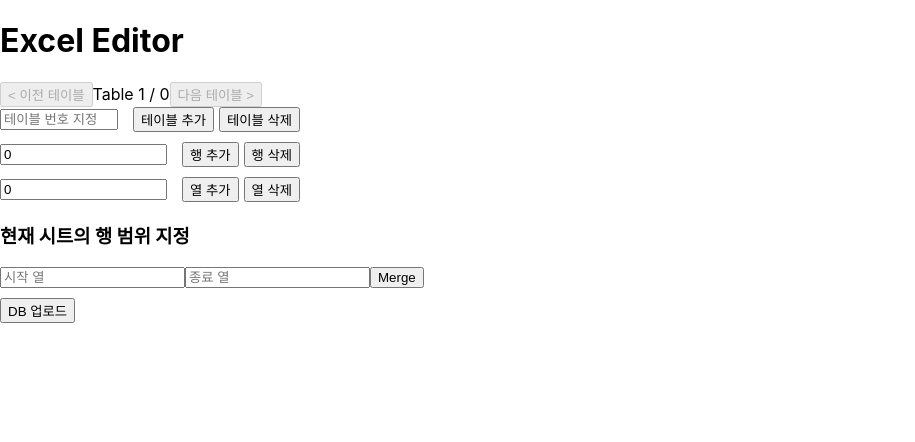
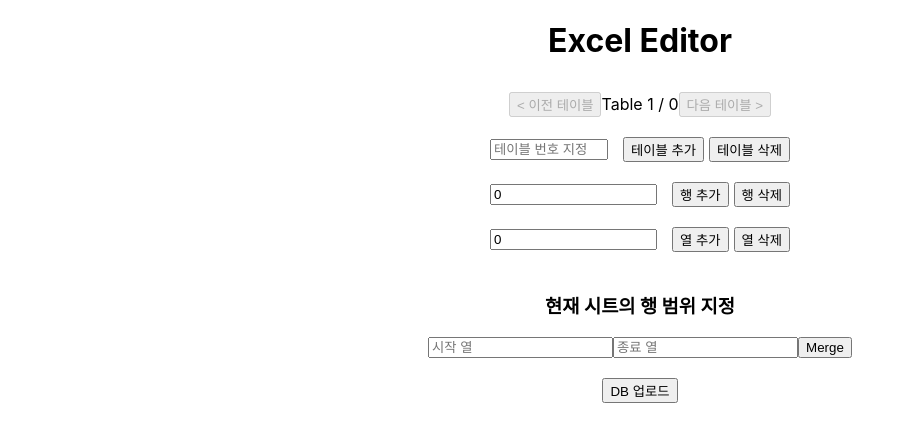
Before and after one commit to SKKUsanhak/frontend, a React (Create React App) app: page /excelEditor in a window 1280 px wide. Shown: the top 442 px of the page, without its empty margins (0-915 px from the left). Built offline with nearby package versions, Linux system fonts and the light colour scheme.

Commit message:
start css

```diff
--- a/package.json
+++ b/package.json
@@ -3,10 +3,14 @@
   "version": "0.1.0",
   "private": true,
   "dependencies": {
+    "@emotion/react": "^11.11.4",
+    "@emotion/styled": "^11.11.5",
+    "@mui/material": "^5.16.1",
     "@testing-library/jest-dom": "^5.17.0",
     "@testing-library/react": "^13.4.0",
     "@testing-library/user-event": "^13.5.0",
     "axios": "^1.7.2",
+    "bootstrap": "^5.3.3",
     "exceljs": "^4.4.0",
     "file-saver": "^2.0.5",
     "filesaver": "^0.0.13",
--- a/src/component/excelEditor/ExcelEditor.css
+++ b/src/component/excelEditor/ExcelEditor.css
@@ -29,7 +29,9 @@
   .table {
     width: 100%;
     border-collapse: collapse;
+    border: 1px solid #ccc;
     margin-top: 10px;
+    margin: 0 auto;
   }
 
   /* Th 스타일 */
@@ -66,3 +68,19 @@
   .cell-input:focus {
     outline: none;
   }
+  .excel-editor {
+    display: flex;
+    flex-direction: column;
+    align-items: center;
+    justify-content: center;
+  }
+
+  .sheet-navigation, .Tablecontrols, .Rowcontrols, .Colcontrols, .ColumnRanges, table, .upload-button {
+    margin: 10px 0;
+    text-align: center;
+  }
+
+  .input {
+    width: 100px;
+    text-align: center;
+  }
```
Also changed, not shown: src/component/excelEditor/ExcelEditor.jsx (+2 -6 lines), src/component/excelEditor/temp.jsx (added, +120 -0 lines), 1 other file (tests, documents, lock files or other folders).
